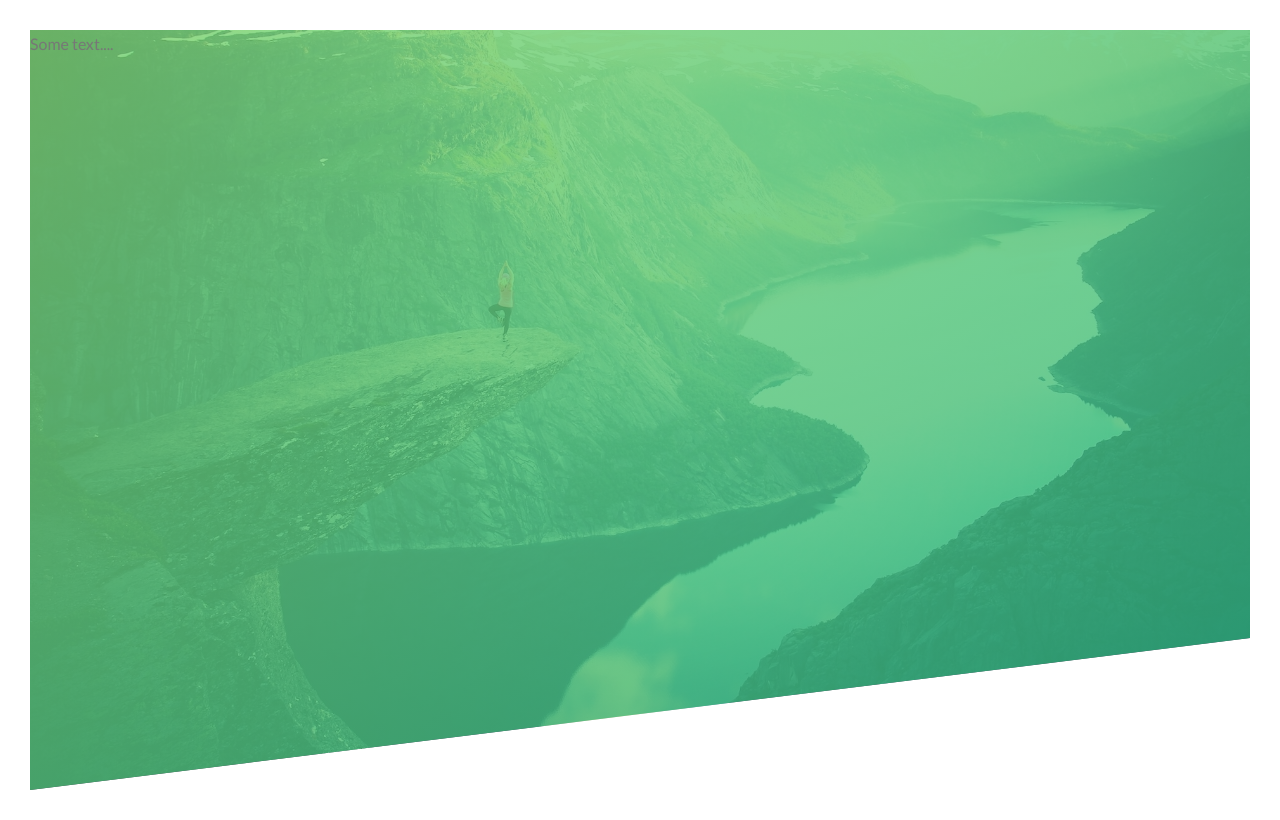
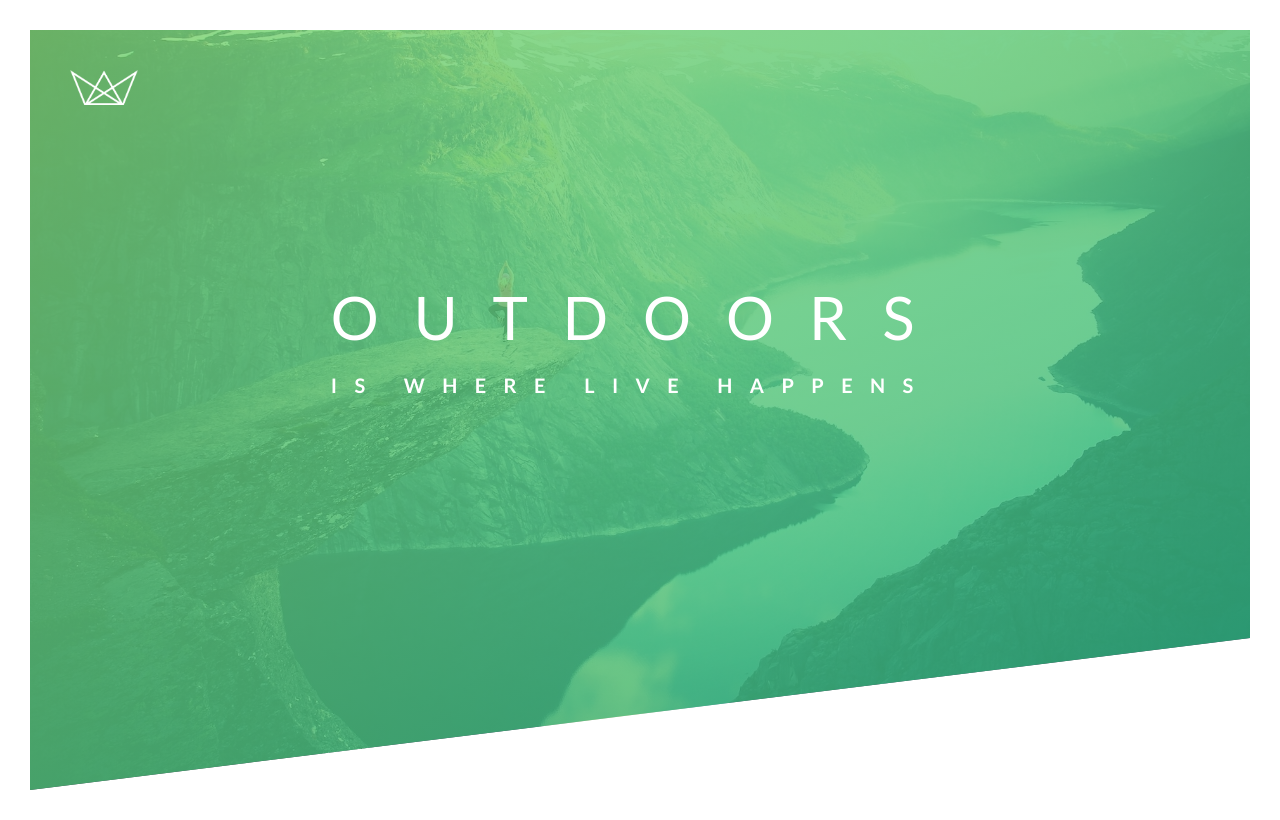
Before and after one commit to mzedlach/Advanced-CSS-and-Sass-Flexbox-Grid-Animations-and-More, a plain HTML site: page Natours/starter/index.html in a window 1280 px wide. Drawn offline with Linux system fonts and the light colour scheme; files that its build step writes are made by us from their sources.

Commit message:
Building the Header - Part 2

```diff
--- a/Natours/starter/css/style.css
+++ b/Natours/starter/css/style.css
@@ -31,6 +31,41 @@ body {
          url(../img/hero.jpg);
     background-size: cover;
     background-position: top; /* Makes sure that top of the image will always stay at the top of the div. Center will keep the center of the image always in teh centre. Top and bottom will be cup off with resize. */
+    position:relative;
+
     clip-path: polygon( 0 0, 100% 0, 100% 80%, 0 100%); /* Make cool cut of header image */
+}
+
+.logo-box {
+    position: absolute;
+    top: 40px;
+    left:40px;
+}
+.logo {
+    height: 35px;
+}
+
+.text-box {
+    /* To center element and it be responsive */
+    position: absolute;
+    top: 40%;
+    left: 50%;
+    transform: translate(-50%, -50%);
 
 }
+.heading-primary {
+    color: #fff;
+    text-transform: uppercase;
+}
+.heading-primary-main {
+    display: block;
+    font-size: 60px;
+    font-weight: 400;
+    letter-spacing: 35px;
+}
+.heading-primary-sub {
+    display: block;
+    font-size: 20px;
+    font-weight: 700;
+    letter-spacing: 17.4px;
+}
--- a/Natours/starter/index.html
+++ b/Natours/starter/index.html
@@ -14,8 +14,15 @@
     </head>
     <body>
         <header class="header">
-            Some text....
+            <div class="logo-box">
+                <img src="img/logo-white.png" alt="Logo" class="logo">
+            </div>
+            <div class="text-box">
+                <h1 class="heading-primary">
+                    <span class="heading-primary-main">Outdoors</span>
+                    <span class="heading-primary-sub">is where live happens</span>
+                </h1>
+            </div>
         </header>
-
     </body>
 </html>
```
